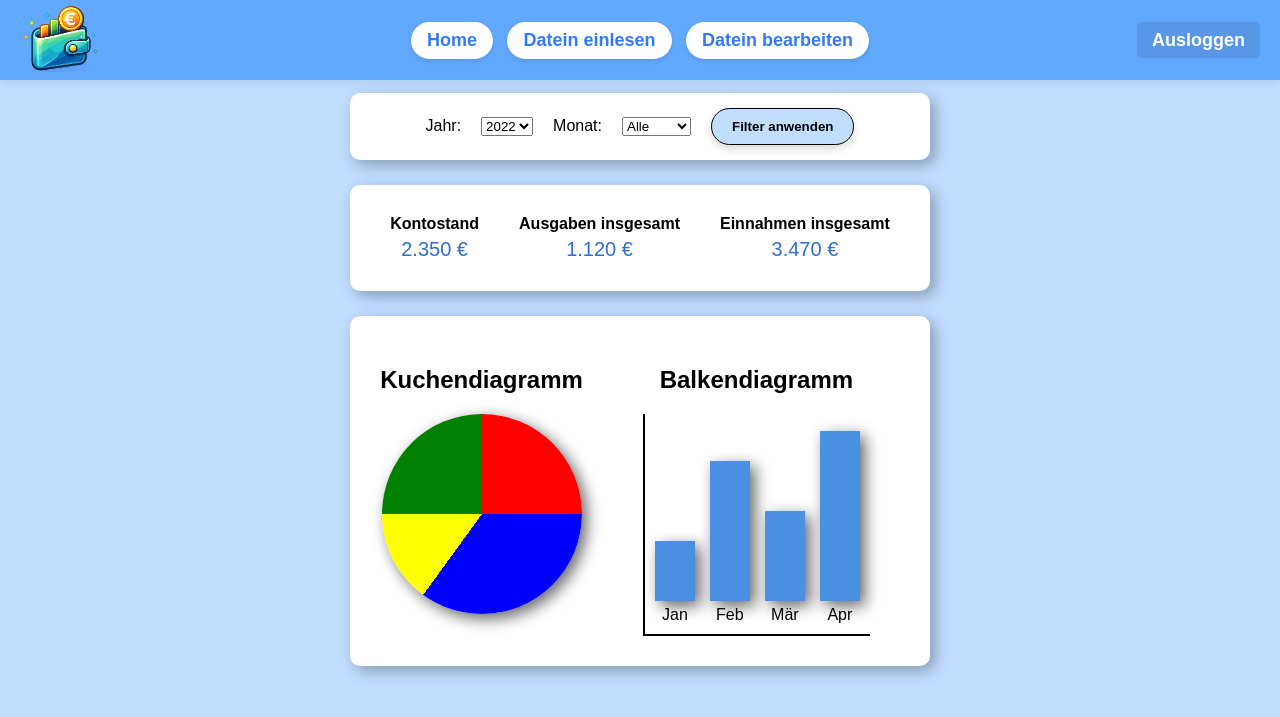
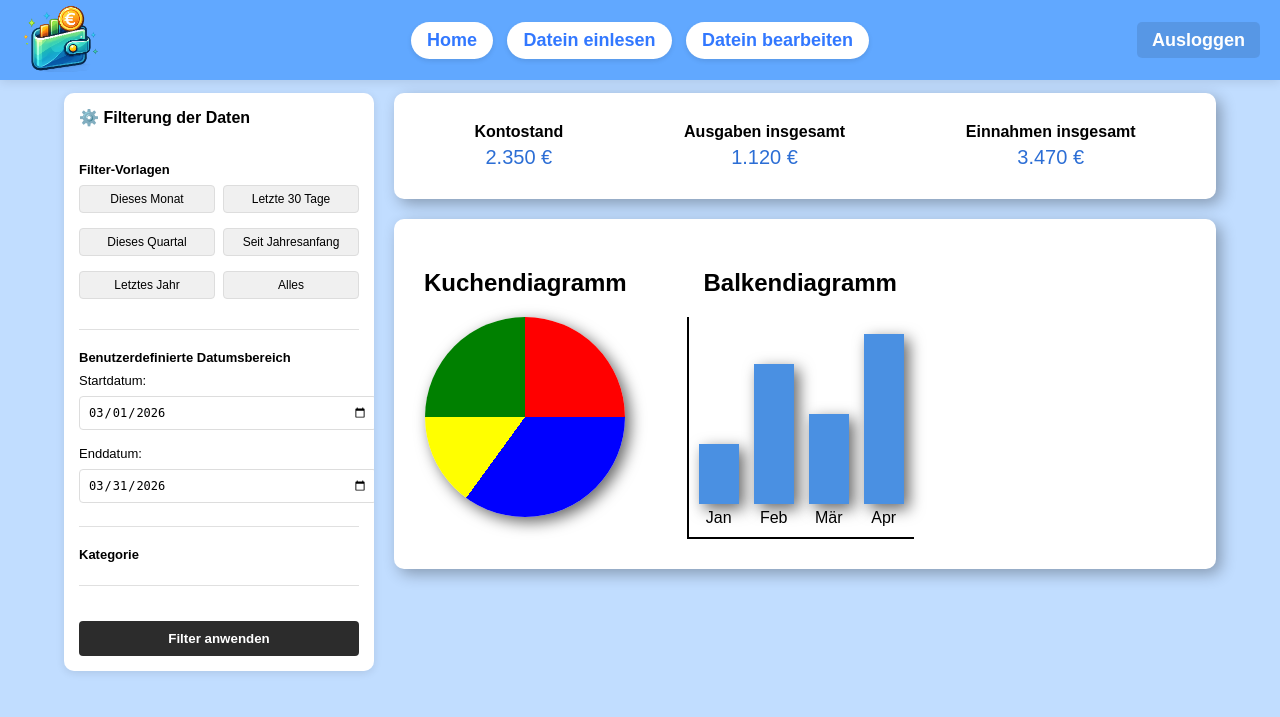
Before and after one commit to DCEv0LuTiOn/Finanzapp, a Flask app: page /menue in a window 1280 px wide. Shown: the top 717 px of the page. Run offline with Flask 3, Linux system fonts and the light colour scheme; the visitor is signed in with stand-in values (Sample User, id 1); parts of the project's set-up code (start-up, migrations or seed data) failed here and were passed over.

Commit message:
menue filter weiter gemacht

```diff
--- a/src/server.py
+++ b/src/server.py
@@ -72,7 +72,7 @@ def logout():
 @app.route("/menue")
 @login_required
 def menue():
-    return render_template("menue.html")
+    return render_template("menue/menue.html")
 
 #Menue ausliefern
 @app.route("/data_input")
--- /dev/null
+++ b/src/static/css/menue/filter.css
@@ -0,0 +1,104 @@
+/* Filter Panel Styles */
+
+.filter-panel {
+    flex: 0 0 280px;
+    background: white;
+    padding: 15px;
+    border-radius: 10px;
+    box-shadow: 0 2px 8px rgba(0,0,0,0.1);
+    overflow-y: auto;
+    max-height: 100%;
+}
+
+.filter-panel h3 {
+    margin-top: 0;
+    margin-bottom: 15px;
+    font-size: 16px;
+    font-weight: 600;
+}
+
+.filter-section {
+    margin-bottom: 20px;
+    padding-bottom: 15px;
+    border-bottom: 1px solid #e0e0e0;
+}
+
+.filter-section:last-child {
+    border-bottom: none;
+}
+
+.filter-section label {
+    display: block;
+    font-weight: 600;
+    margin-bottom: 8px;
+    font-size: 13px;
+}
+
+.filter-section input[type="date"],
+.filter-section select {
+    width: 100%;
+    padding: 8px;
+    margin-bottom: 8px;
+    border: 1px solid #ddd;
+    border-radius: 4px;
+    font-size: 12px;
+}
+
+.filter-presets {
+    display: flex;
+    gap: 8px;
+    margin-bottom: 15px;
+    flex-wrap: wrap;
+}
+
+.preset-btn {
+    flex: 1;
+    min-width: 80px;
+    padding: 6px 12px;
+    background: #f0f0f0;
+    border: 1px solid #ddd;
+    border-radius: 4px;
+    cursor: pointer;
+    font-size: 12px;
+    transition: background 0.2s ease;
+}
+
+.preset-btn:hover {
+    background: #e0e0e0;
+}
+
+.checkbox-group {
+    display: flex;
+    flex-direction: column;
+    gap: 8px;
+}
+
+.checkbox-group label {
+    display: flex;
+    align-items: center;
+    font-weight: normal;
+    margin: 0;
+    font-size: 13px;
+}
+
+.checkbox-group input[type="checkbox"] {
+    margin-right: 8px;
+    cursor: pointer;
+}
+
+.apply-filters-btn {
+    width: 100%;
+    padding: 10px;
+    background: #2c2c2c;
+    color: white;
+    border: none;
+    border-radius: 4px;
+    cursor: pointer;
+    font-weight: 600;
+    margin-top: 15px;
+    transition: background 0.2s ease;
+}
+
+.apply-filters-btn:hover {
+    background: #1a1a1a;
+}
--- a/src/static/css/menue.css
+++ b/src/static/css/menue/menue.css
@@ -10,9 +10,16 @@ body {
 
 .main-container{
     display:flex;
+    margin-top: 1%;
+    gap: 20px;
+    width: 90%;
+}
+
+.main-container > div {
+    display: flex;
     flex-direction: column;
-    gap:25px;
-    margin-top: 1%;
+    gap: 20px;
+    width: 100%;
 }
 
 .filter-container{
--- /dev/null
+++ b/src/templates/menue/filter.html
@@ -0,0 +1,39 @@
+<!-- Filter Panel -->
+<div class="filter-panel">
+    <h3>⚙️ Filterung der Daten</h3>
+    <form method="POST" action="{{ url_for('menue') }}">
+        <div class="filter-section">
+            <label>Filter-Vorlagen</label>
+            <div class="filter-presets">
+                <button type="submit" class="preset-btn" name="preset" value="this_Month">Dieses Monat</button>
+                <button type="submit" class="preset-btn" name="preset" value="last_30_days">Letzte 30 Tage</button>
+            </div>
+            <div class="filter-presets">
+                <button type="submit" class="preset-btn" name="preset" value="current_quarter">Dieses Quartal</button>
+                <button type="submit" class="preset-btn" name="preset" value="year_to_date">Seit Jahresanfang</button>
+            </div>
+            <div class="filter-presets">
+                <button type="submit" class="preset-btn" name="preset" value="current_quarter">Letztes Jahr</button>
+                <button type="submit" class="preset-btn" name="preset" value="all">Alles</button>
+            </div>
+        </div>
+
+        <div class="filter-section">
+            <label>Benutzerdefinierte Datumsbereich</label>
+            <label style="font-weight: normal; margin-top: 8px;">Startdatum:</label>
+            <input type="date" name="start_date" value="{{ start_date or '2026-03-01' }}">
+            <label style="font-weight: normal; margin-top: 8px;">Enddatum:</label>
+            <input type="date" name="end_date" value="{{ end_date or '2026-03-31' }}">
+        </div>
+
+        <div class="filter-section">
+            <label>Kategorie</label>
+            <div class="checkbox-group">
+                {% for category in categories %}
+                    <label><input type="checkbox" name="category" value="{{ category.ID }}" {% if category.ID in selected_categories %}checked{% endif %}> {{ category.Bezeichnung }}</label>
+                {% endfor %}
+            </div>
+        </div>
+        <button type="submit" class="apply-filters-btn" name="apply" value="apply">Filter anwenden</button>
+    </form>
+</div>
--- a/src/templates/menue.html
+++ b/src/templates/menue/menue.html
@@ -3,8 +3,9 @@
     <head>
         <meta charset="UTF-8">
         <title>Finanzapp</title>
-        <link rel="stylesheet" href="{{ url_for('static', filename='css/menue.css') }}">
         <link rel="stylesheet" href="{{ url_for('static', filename='css/navigation.css') }}">
+        <link rel="stylesheet" href="{{ url_for('static', filename='css/menue/menue.css') }}">
+        <link rel="stylesheet" href="{{ url_for('static', filename='css/menue/filter.css') }}">
     </head>
     <body>
         <style>
@@ -100,25 +101,9 @@
         </style>
         {% include 'navigation.html' %}
         <div class="main-container">
-            <!-- Filter -->
-            <div class="filter-container">
-                <label>Jahr:</label>
-                <select>
-                    <option>2022</option>
-                    <option>2023</option>
-                    <option>2024</option>
-                </select>
-                <label>Monat:</label>
-                <select>
-                    <option>Alle</option>
-                    <option>Januar</option>
-                    <option>Februar</option>
-                    <option>März</option>
-                </select>
-                <button class="filter-btn">Filter anwenden</button>
-            </div>
-
+            {% include 'menue/filter.html' %}
             <!-- Aktuelle Daten -->
+             <div>
                 <div class="stats-container">
                     <div class="stat-box">
                         <div class="stat-title">Kontostand</div>
@@ -163,5 +148,6 @@
                     </div>
                 </div>
             </div>
+        </div>
     </body>
 </html>
```
Lines whose indentation alone changed are shown as unchanged.
